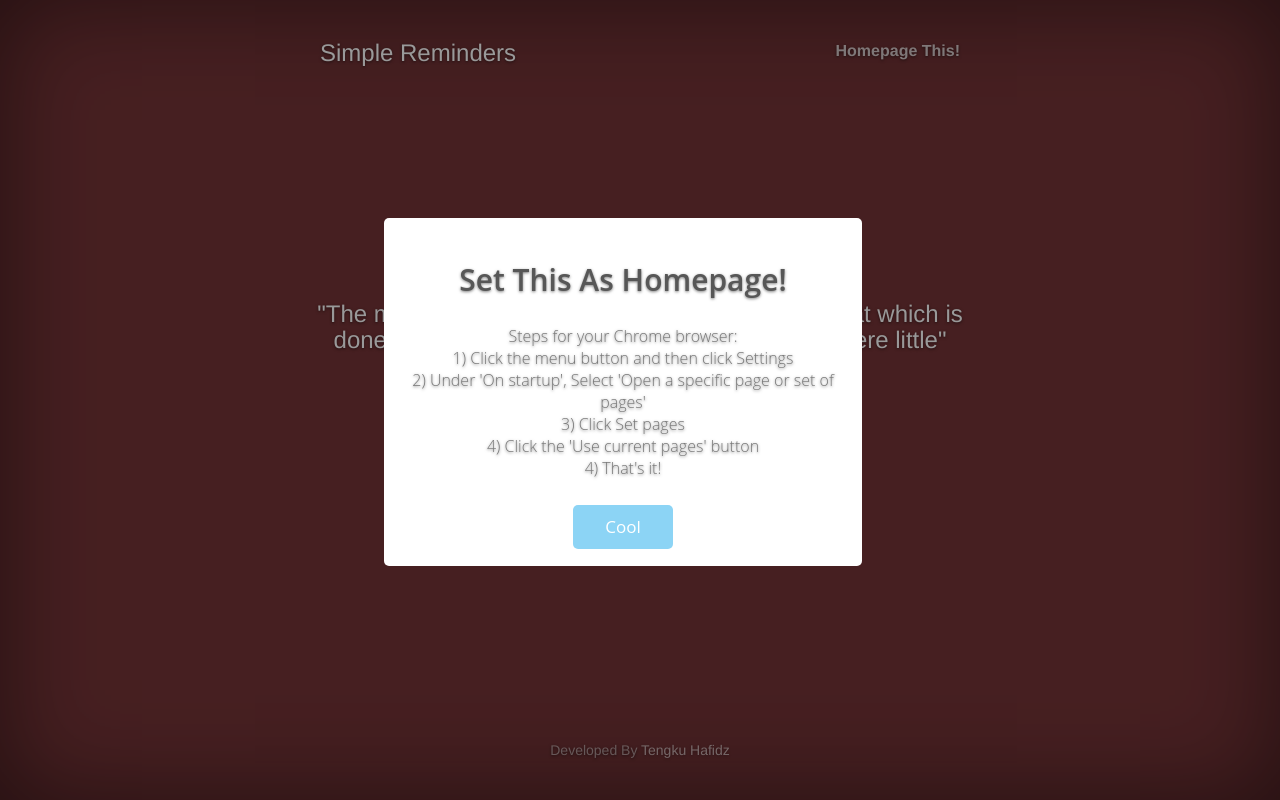
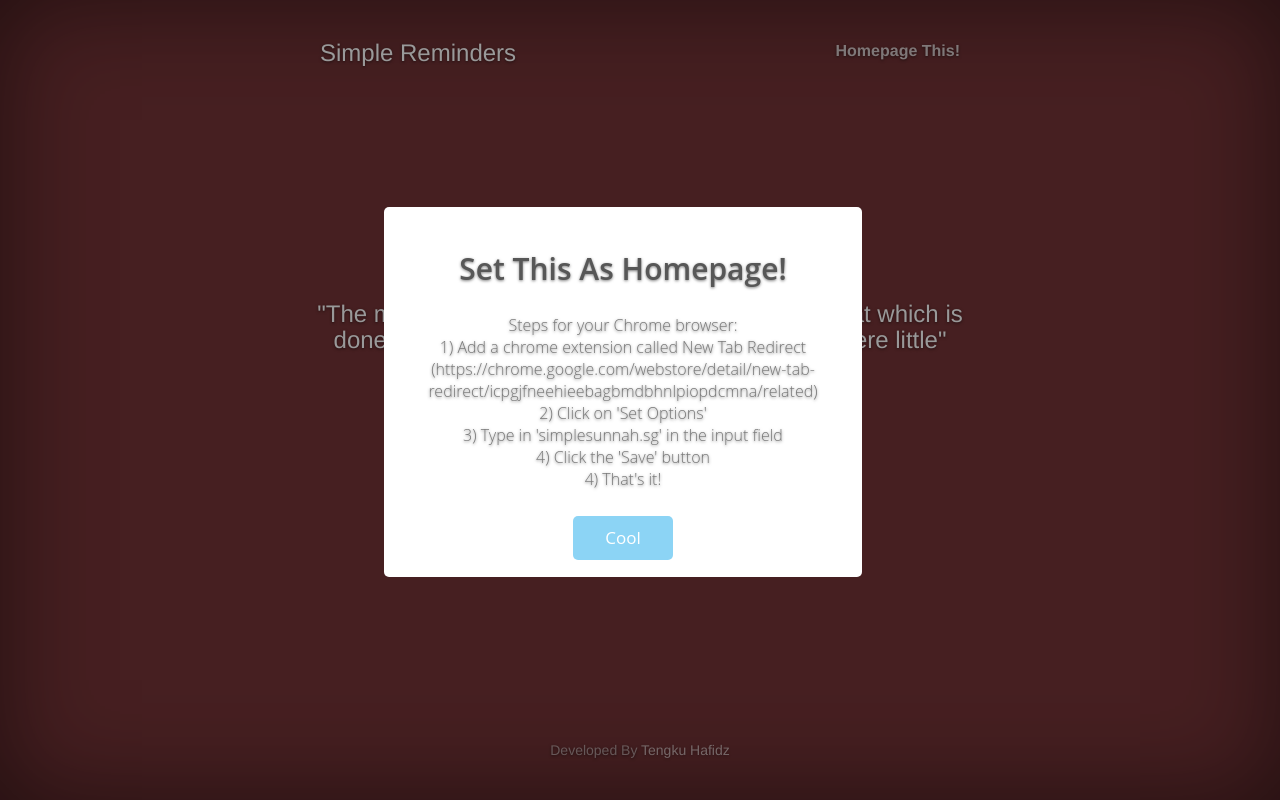
Before and after one commit to tengkuhafidz/SimpleReminders, a plain HTML site: page index.html in a window 1280 px wide. Both pictures are taken after a click on the link "Homepage This!". Drawn offline with nearby package versions, Linux system fonts and the light colour scheme.

Commit message:
fb ob meta tags & changed homepage instruction

```diff
--- a/index.html
+++ b/index.html
@@ -7,9 +7,15 @@
     <!-- The above 3 meta tags *must* come first in the head; any other head content must come *after* these tags -->
     <meta name="description" content="">
     <meta name="author" content="">
+
+    <meta property:"og:title" content="Simple Reminders">
+    <meta property:"og:description" content="Get simple reminders one tab at a time">
+    <meta property:"og:url" content="http://simplesunnah.sg">
+
     <link rel="icon" href="../../favicon.ico">
 
     <title>Simple Reminders</title>
+
 
     <!-- Bootstrap core CSS -->
     <link href="css/bootstrap.min.css" rel="stylesheet">
--- a/js/function.js
+++ b/js/function.js
@@ -312,7 +312,7 @@ function hompageThis(){
   else if (/Chrome[\/\s](\d+\.\d+)/.test(navigator.userAgent)) {
     var chromeversion = new Number(RegExp.$1);
           // capture x.x portion and store as a number
-      swal({title: "Set This As Homepage!\n",   text: "Steps for your Chrome browser: \n 1) Click the menu button and then click Settings  \n 2) Under 'On startup', Select 'Open a specific page or set of pages'  \n 3) Click Set pages \n 4) Click the 'Use current pages' button \n 4) That's it!",   type: null,   confirmButtonText: "Cool" } );
+      swal({title: "Set This As Homepage!\n",   text: "Steps for your Chrome browser: \n 1) Add a chrome extension called New Tab Redirect (https://chrome.google.com/webstore/detail/new-tab-redirect/icpgjfneehieebagbmdbhnlpiopdcmna/related)  \n 2) Click on 'Set Options'  \n 3) Type in 'simplesunnah.sg' in the input field \n 4) Click the 'Save' button  \n 4) That's it!",   type: null,   confirmButtonText: "Cool" } );
   }
 
   else if (/Opera[\/\s](\d+\.\d+)/.test(navigator.userAgent)) {
```
